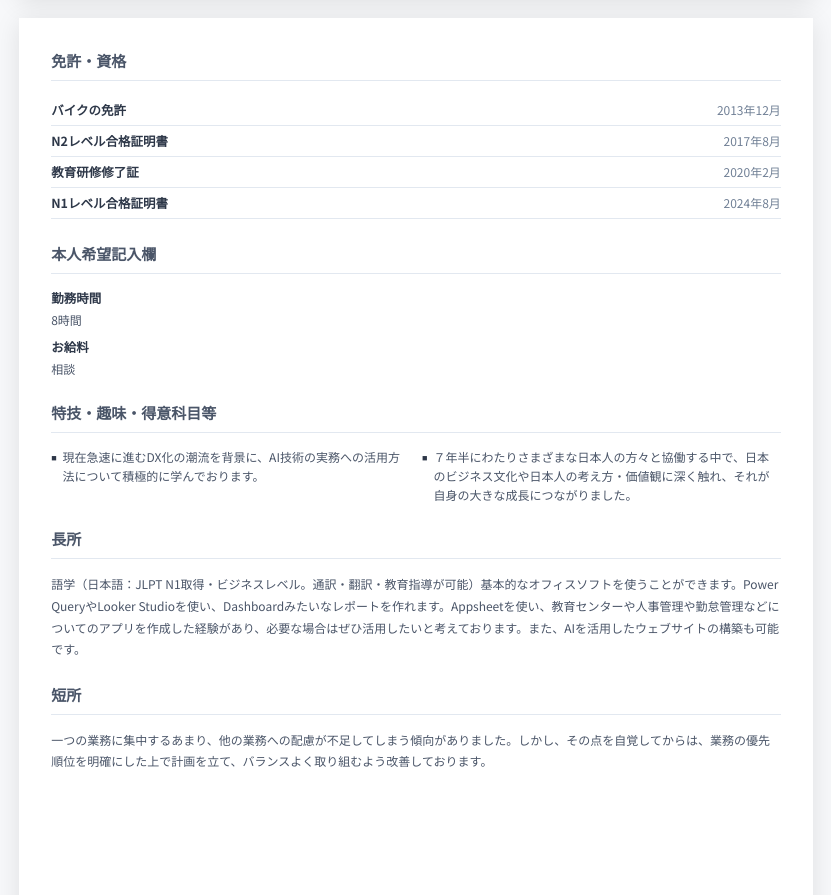
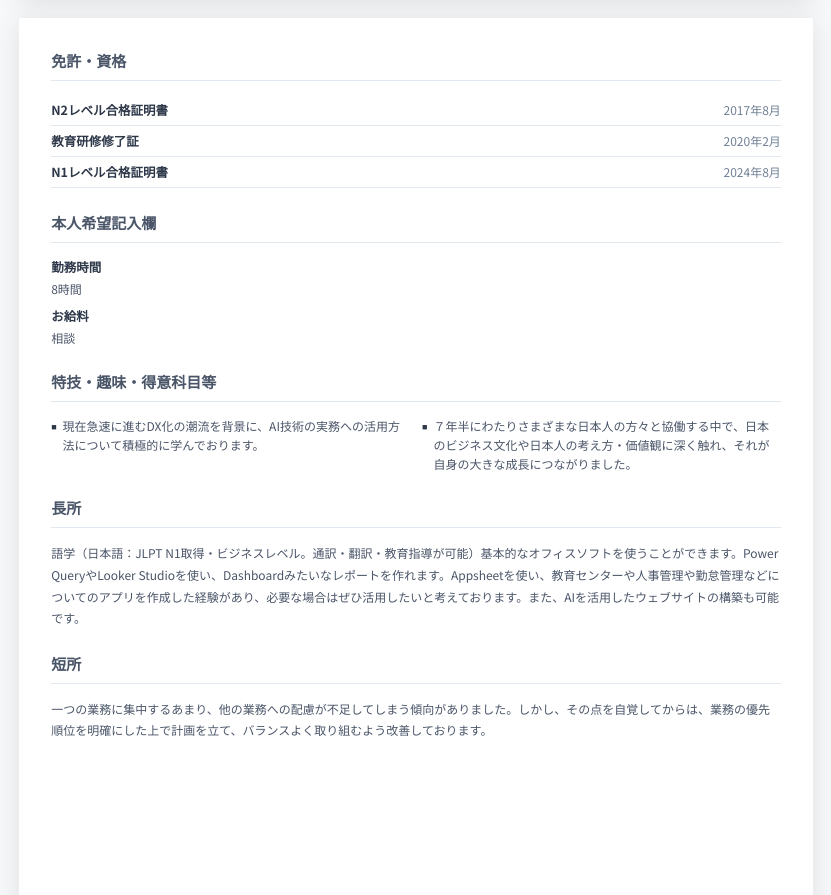
Before and after one commit to Hoangthuanitm/cvxinviec, a plain HTML site: page index.html in a window 1280 px wide. Shown: the part 1145-2040 px from the top of the page, without its empty margins (224-1055 px from the left). Drawn offline with Linux system fonts and the light colour scheme.

Commit message:
Update index.html

```diff
--- a/index.html
+++ b/index.html
@@ -546,7 +546,6 @@
   <!-- 免許・資格 -->
   <div class="p2-section">
     <div class="p2-title">免許・資格</div>
-    <div class="course-row"><span class="course-name">バイクの免許</span><span class="course-date">2013年12月</span></div>
     <div class="course-row"><span class="course-name">N2レベル合格証明書</span><span class="course-date">2017年8月</span></div>
     <div class="course-row"><span class="course-name">教育研修修了証</span><span class="course-date">2020年2月</span></div>
     <div class="course-row"><span class="course-name">N1レベル合格証明書</span><span class="course-date">2024年8月</span></div>
```
